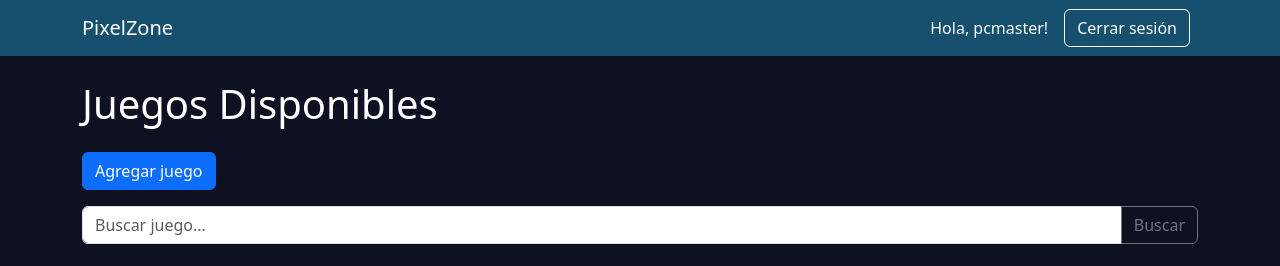
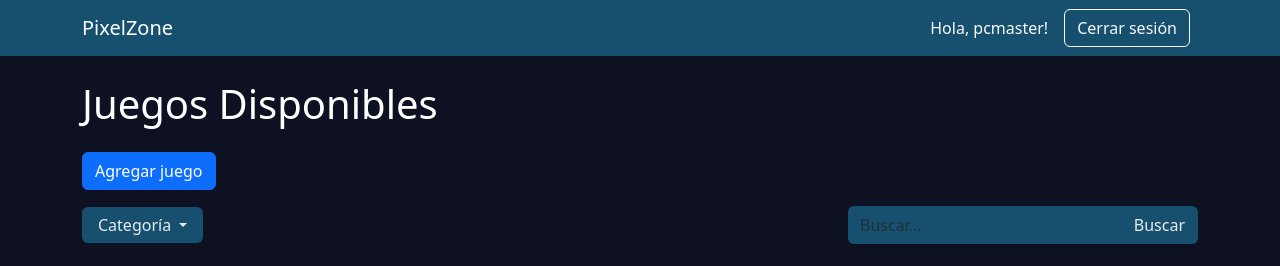
Before and after one commit to Adavidfr/pixelzone, a Django app: page /juegos/ in a window 1280 px wide. Shown: the top 266 px of the page. Run offline with Django 5.2, Linux system fonts and the light colour scheme; a user stored in the database is signed in; data comes from the database, SQL or seed files in the repository.

Commit message:
feat: enhance game listing and detail templates with category filtering and cart functionality

```diff
--- a/juegos/templates/lista_juegos.html
+++ b/juegos/templates/lista_juegos.html
@@ -7,17 +7,46 @@
     <a href="{% url 'agregar_juego' %}" class="btn btn-primary mb-3">Agregar juego</a>
 {% endif %}
 
-<form method="get" class="mb-4">
-    <div class="input-group">
-        <input type="text" name="q" class="form-control" placeholder="Buscar juego..." value="{{ consulta }}">
-        <button class="btn btn-outline-secondary" type="submit">Buscar</button>
+<form method="get" class="d-flex justify-content-between align-items-center mb-4 gap-2">
+
+    <div class="dropdown">
+        <button class="btn dropdown-toggle px-3" type="button" id="dropdownCategoria" data-bs-toggle="dropdown" aria-expanded="false"
+                style="background-color: #17506E; color: #E8EAF2; border: none;">
+            {% if request.GET.genero %}
+                {% for clave, valor in form.fields.genero.choices %}
+                    {% if request.GET.genero == clave %}
+                        {{ valor }}
+                    {% endif %}
+                {% endfor %}
+            {% else %}
+                Categoría
+            {% endif %}
+        </button>
+        <ul class="dropdown-menu" aria-labelledby="dropdownCategoria">
+            <li><a class="dropdown-item" href="?{% if consulta %}q={{ consulta }}{% endif %}">Todas</a></li>
+            {% for clave, valor in form.fields.genero.choices %}
+                <li>
+                    <a class="dropdown-item" href="?genero={{ clave }}{% if consulta %}&q={{ consulta }}{% endif %}">
+                        {{ valor }}
+                    </a>
+                </li>
+            {% endfor %}
+        </ul>
+    </div>
+
+    <div class="input-group" style="max-width: 350px;">
+        <input type="text" name="q" class="form-control" placeholder="Buscar..." value="{{ consulta }}"
+               style="background-color: #17506E; color: #E8EAF2; border: none;">
+        <button class="btn" type="submit" style="background-color: #17506E; color: #E8EAF2;">Buscar</button>
     </div>
 </form>
+
+
 
 <div class="row">
     {% for juego in juegos %}
         <div class="col-md-3 mb-4">
-            <div class="card h-100">
+            <div class="card h-100 tarjeta-hover" style="background-color: #1a1c2c; color: #E8EAF2;">
                 <a href="{% url 'detalle_juego' juego.id %}">
                     {% if juego.imagen_miniatura %}
                         <img src="{{ juego.imagen_miniatura }}" class="card-img-top" alt="{{ juego.nombre }}">
```
Also changed, not shown: juegos/templates/detalle_juego.html (+5 -4 lines).
